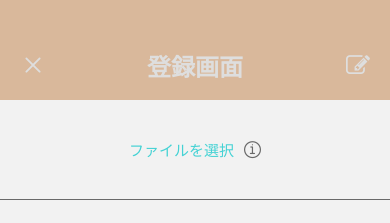
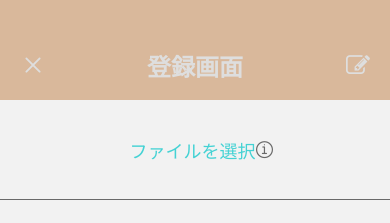
Before and after one commit to ken0426/eatLimit-app2.0, a React Native app: screen /registerScreen in a window 390 px wide. Shown: the top 223 px of the page. Built offline with nearby package versions, Linux system fonts and the light colour scheme.

Commit message:
[style] スタイルの修正

```diff
--- a/src/components/atoms/AtomFileSelect.tsx
+++ b/src/components/atoms/AtomFileSelect.tsx
@@ -12,12 +12,14 @@ const AtomFileSelect = () => {
       >
         ファイルを選択
       </Text>
-      <TouchableOpacity onPress={() => Alert.alert('ヒントのボタン')}>
+      <TouchableOpacity
+        style={{ position: 'absolute', right: '30%' }}
+        onPress={() => Alert.alert('ヒントのボタン')}
+      >
         <AntDesign
           name='infocirlceo'
           size={17}
           color={color.detailBorderColor}
-          style={{ paddingLeft: 5 }}
         />
       </TouchableOpacity>
     </View>
@@ -37,7 +39,7 @@ const styles = StyleSheet.create({
     flexDirection: 'row',
   },
   fileSelectText: {
-    fontSize: 15,
+    fontSize: 18,
     color: '#44d2d4',
     paddingRight: 5,
   },
```
